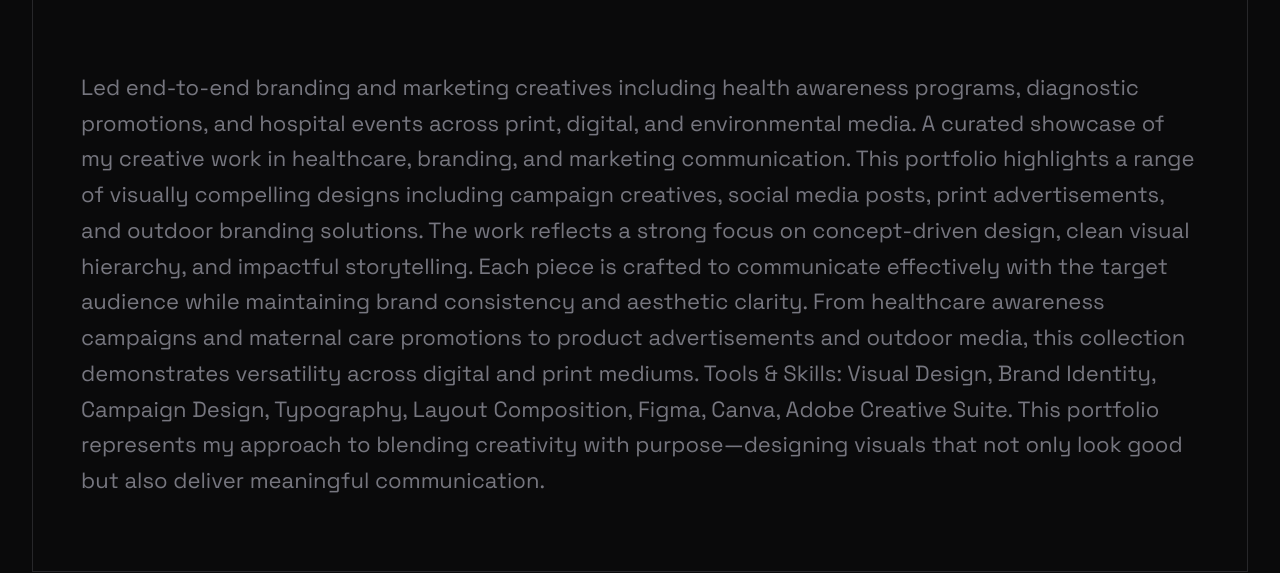
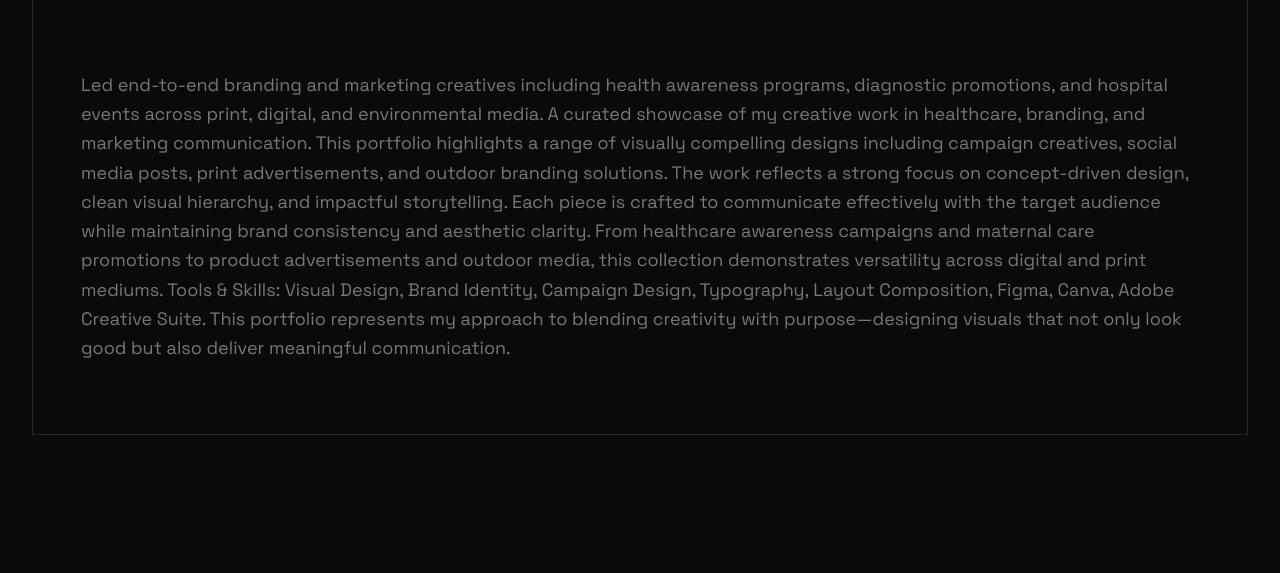
Before and after one commit to manohari1990/shiv_portfolio, a React (Vite) app: page / in a window 1280 px wide. Shown: the part 1964-2537 px from the top of the page. Built offline with nearby package versions, Linux system fonts and the light colour scheme; grey boxes are pictures that could not be loaded.

Commit message:
font updated

```diff
--- a/src/components/PortfolioSection.tsx
+++ b/src/components/PortfolioSection.tsx
@@ -47,7 +47,7 @@ const PortfolioSection = () => {
                 </video>
               </div>
               <div className={`p-8 md:p-12 flex flex-col justify-center ${i % 2 === 1 ? "md:order-1" : ""}`}>
-                <p className="text-muted-foreground font-body leading-relaxed text-[22px] mb-6">
+                <p className="text-muted-foreground font-body leading-relaxed text-lg mb-6">
                   {project.description}
                 </p>
               </div>
```
